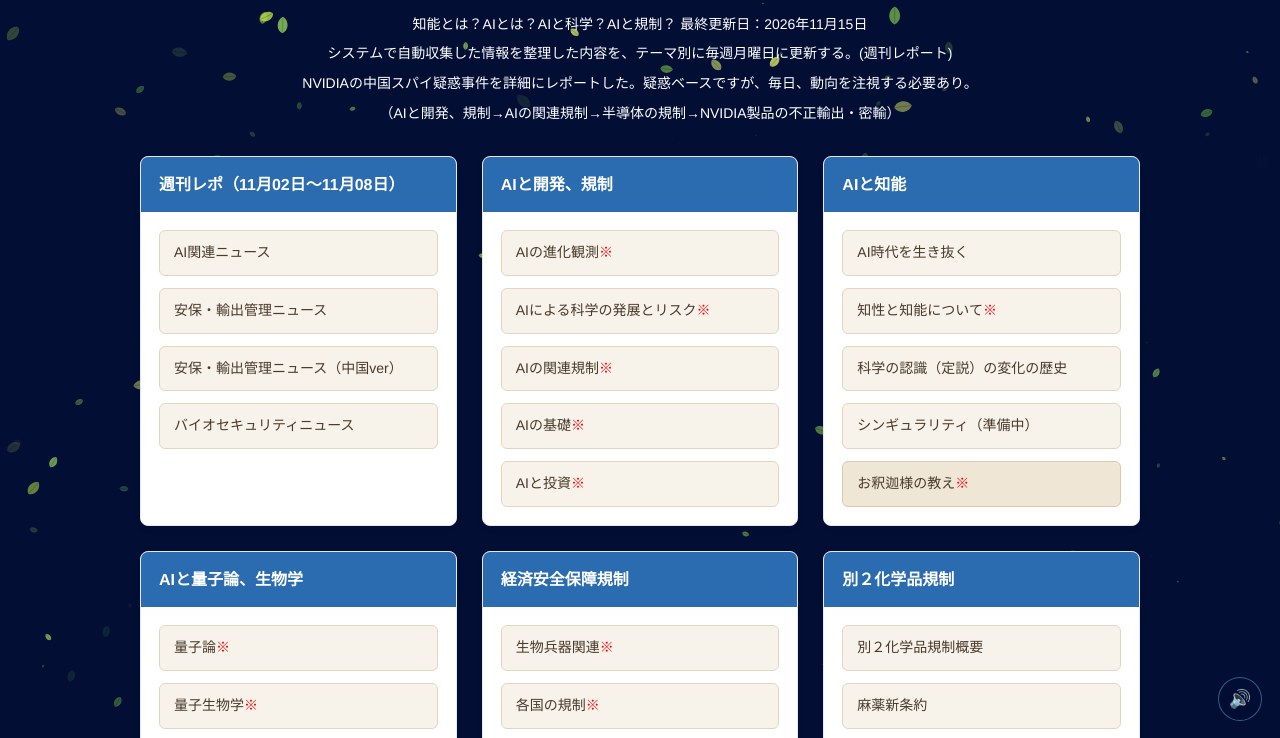
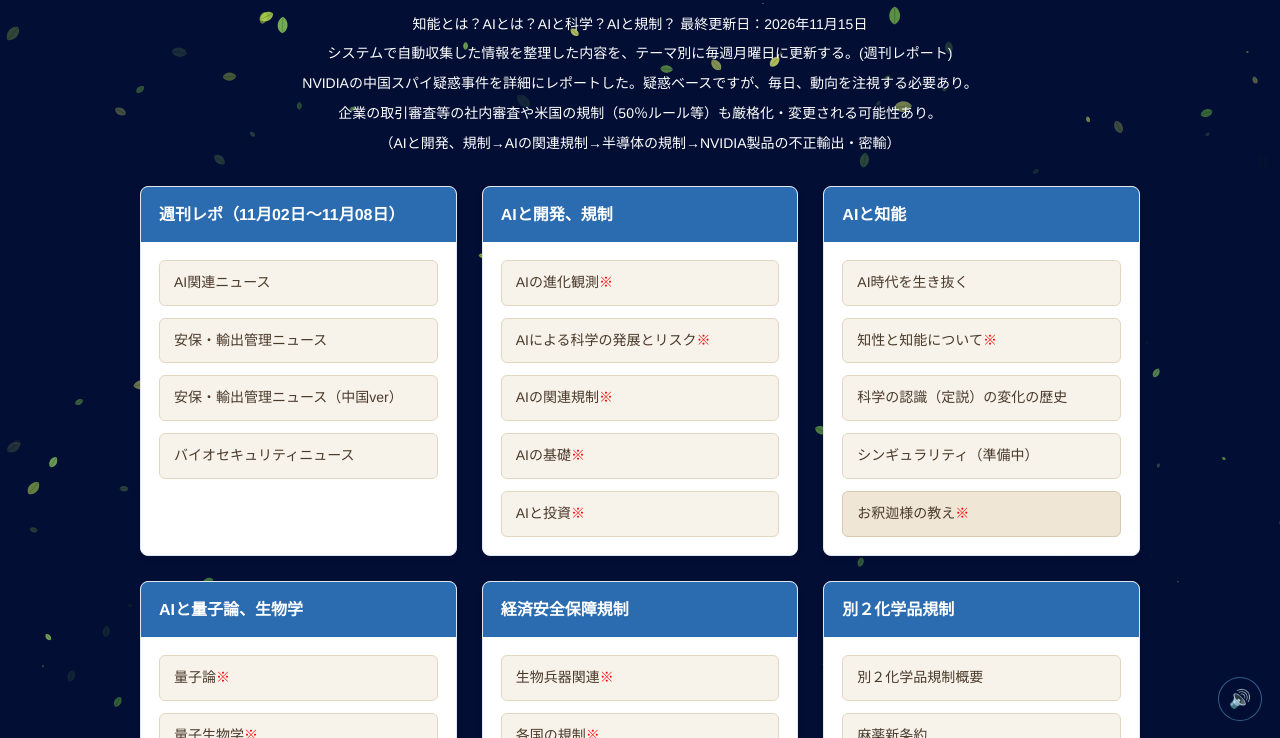
Before and after one commit to 6516mjnt-design/6516mjnt-design.github.io, a plain HTML site: page index.html in a window 1280 px wide. Shown: the part 61-799 px from the top of the page. Drawn offline with Linux system fonts and the light colour scheme.

Commit message:
Update index.html

```diff
--- a/index.html
+++ b/index.html
@@ -222,6 +222,7 @@
       <p class="update-date">システムで自動収集した情報を整理した内容を、テーマ別に毎週月曜日に更新する。(週刊レポート)</p>
 
       <p class="update-date">NVIDIAの中国スパイ疑惑事件を詳細にレポートした。疑惑ベースですが、毎日、動向を注視する必要あり。</p>
+     <p class="update-date">企業の取引審査等の社内審査や米国の規制（50％ルール等）も厳格化・変更される可能性あり。</p>
      <p class="update-date">（AIと開発、規制→AIの関連規制→半導体の規制→NVIDIA製品の不正輸出・密輸）</p>
       <p class="site-desc"></p>
       <p class="disclaimer"></p>
```
